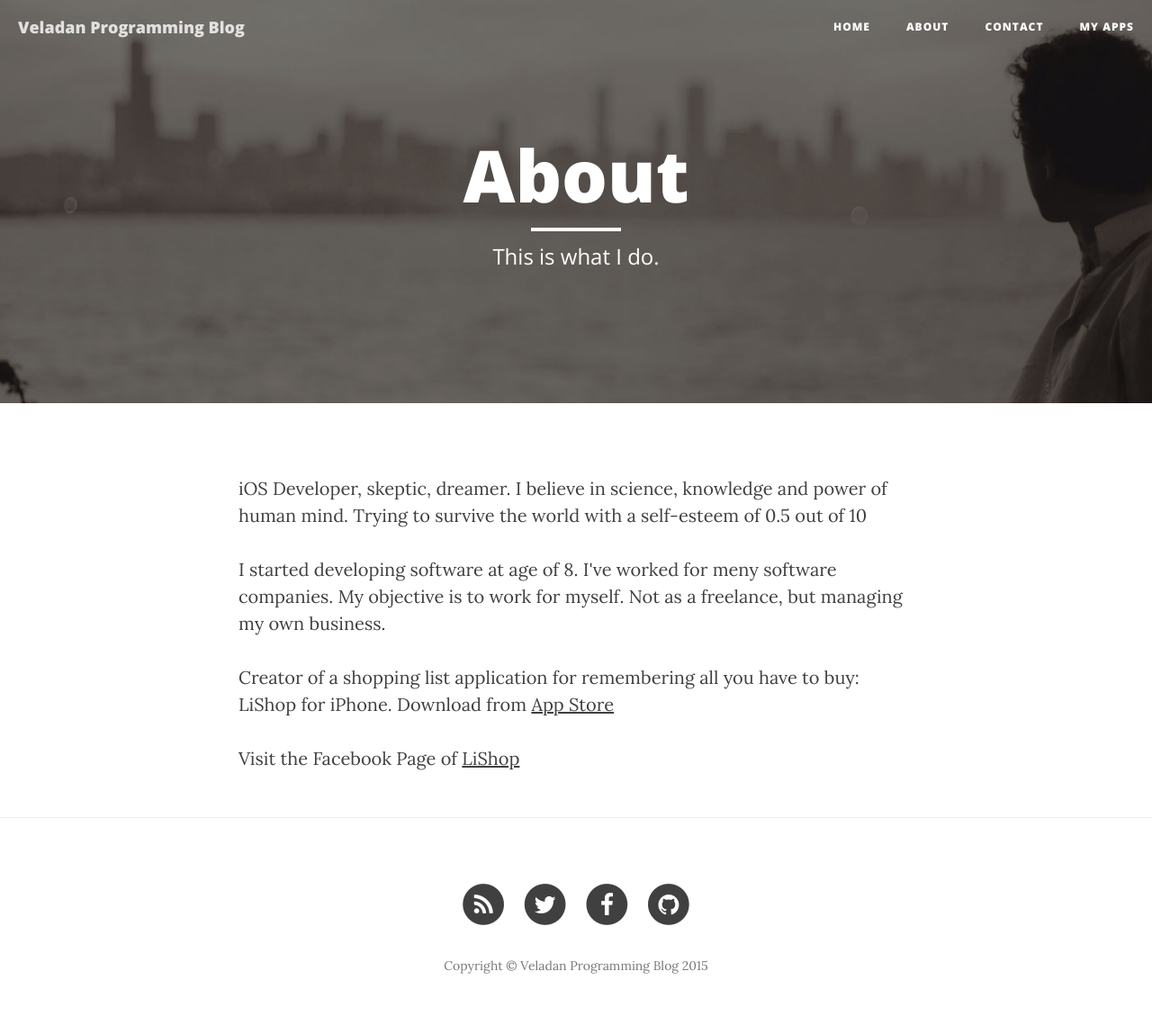
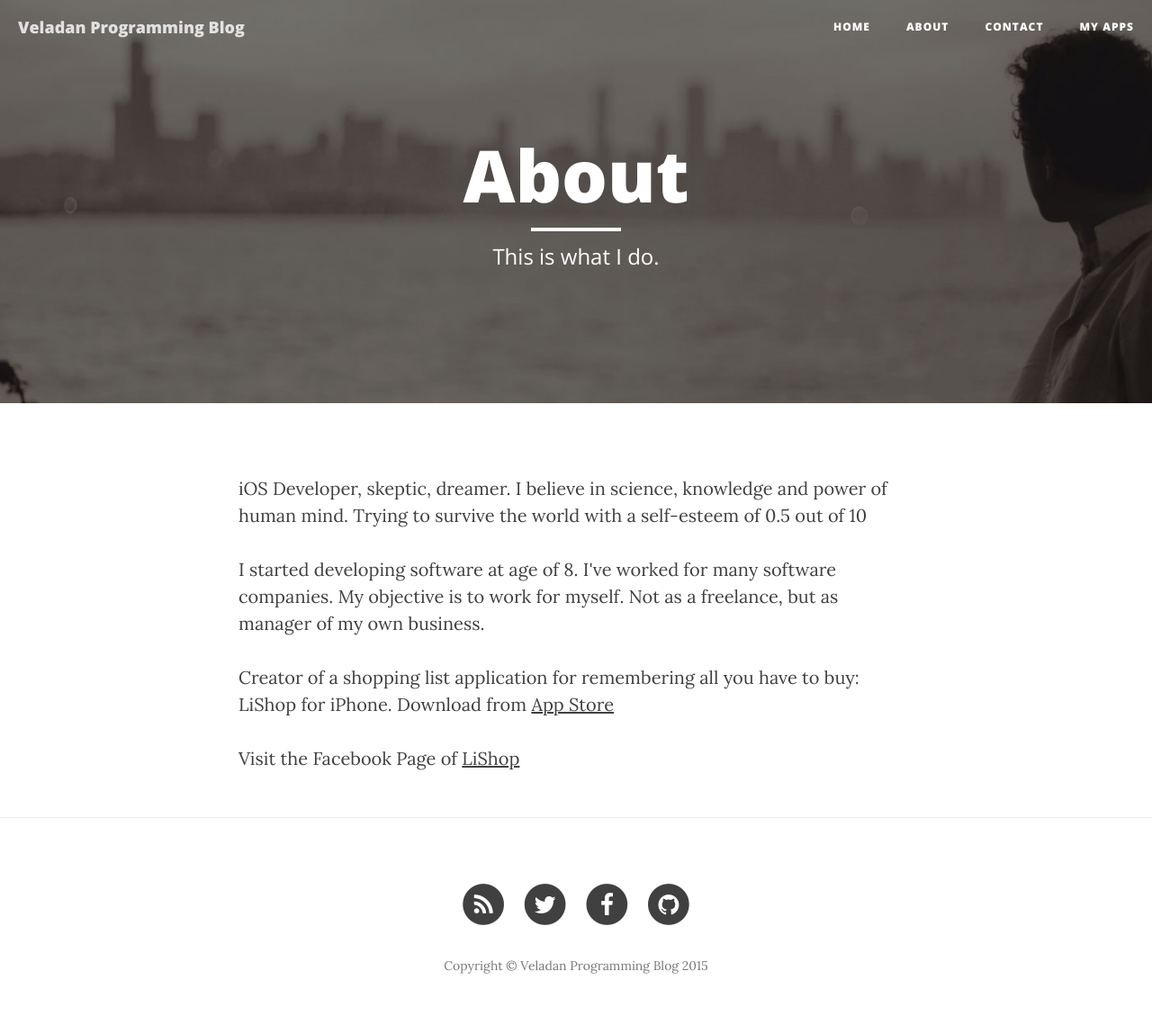
Before and after one commit to madcato/madcato.github.io, a Jekyll site: the page built from about.html, in a window 1280 px wide. Shown: the whole page at 90% size. Built offline with Jekyll 4.4.1, drawn with Linux system fonts in a browser that asks for light colours; nearby versions of some CDN libraries.

Commit message:
improved about

```diff
--- a/about.html
+++ b/about.html
@@ -7,8 +7,8 @@ header-img: "img/about-bg.jpg"
 
 <p>iOS Developer, skeptic, dreamer. I believe in science, knowledge and power of human mind. Trying to survive the world with a self-esteem of 0.5 out of 10</p>
 
-<p>I started developing software at age of 8. I've worked for meny software companies. My objective is to work for myself. Not as a freelance, but managing my own business.</p>
+<p>I started developing software at age of 8. I've worked for many software companies. My objective is to work for myself. Not as a freelance, but as manager of my own business.</p>
 
 <p>Creator of a shopping list application for remembering all you have to buy: LiShop for iPhone.  Download from <a href='https://itunes.apple.com/us/app/lishop-remember-shopping-your/id421705296?mt=8&uo=6&at=&ct='>App Store</a></p>
 
-<p>Visit the Facebook Page of <a href='www.facebook.com/lishopiphoneapp'>LiShop</a>
+<p>Visit the Facebook Page of <a href='http://www.facebook.com/lishopiphoneapp'>LiShop</a>
```
